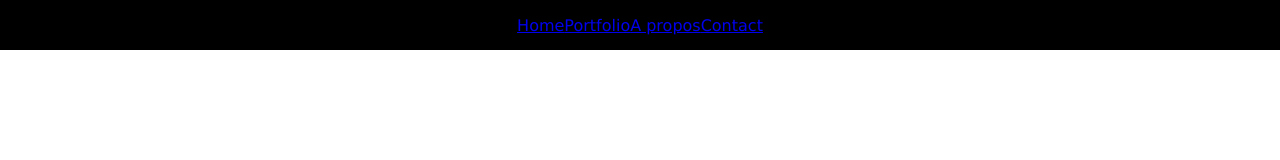
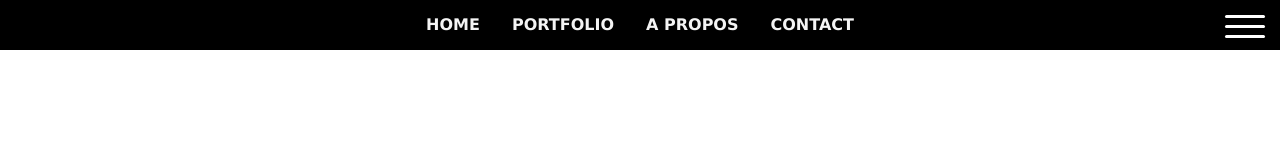
Before and after one commit to acelest/Navbar-Menu-Burger, a plain HTML site: page index.html in a window 1280 px wide. Drawn offline with Linux system fonts and the light colour scheme.

Commit message:
STYLE CSS

```diff
--- a/style.css
+++ b/style.css
@@ -1,10 +1,27 @@
+/* nav {
+  width: 100%;
+  height: 50px;
+  background: #000000;
+  position: fixed;
+}
+
+.navigation {
+  width: 100%;
+  height: 100%;
+  list-style: none;
+  display: flex;
+  justify-content: center;
+  align-items: center;
+  position: relative;
+} */
+
 *,
 ::before,
 ::after {
   box-sizing: border-box;
+  padding: 0;
   margin: 0;
-  padding: 0;
-  font-family: Verdana, Geneva, Tahoma, sans-serif;
+  font-family: CommitMono, Geneva, Tahoma, sans-serif;
 }
 
 nav {
@@ -23,3 +40,79 @@ nav {
   align-items: center;
   position: relative;
 }
+
+.navigation li {
+  margin: 0 1rem;
+  height: 100%;
+  /* text-align: center; */
+  line-height: 50px;
+}
+
+.navigation a {
+  color: rgb(244, 244, 244);
+  text-decoration: none;
+  font-weight: bold;
+  text-transform: uppercase;
+}
+
+.navigation a::after {
+  content: "";
+  display: block;
+  width: 0%;
+  height: 1px;
+  border-radius: 10px;
+  background: green;
+  margin: -15px auto 0 auto;
+  transition: width 0.2s ease-in;
+}
+.navigation a:hover {
+  color: rgb(61, 192, 1);
+}
+.navigation a:hover::after {
+  width: 100%;
+}
+
+.burger {
+  position: fixed;
+  top: 15px;
+  right: 15px;
+  width: 40px;
+  height: 40px;
+  cursor: pointer;
+  /* background: red; */
+}
+
+.lignes {
+  width: 100%;
+  height: 3px;
+  border-radius: 5px;
+  background: #ffffff;
+  position: absolute;
+  transition: opacity 0.2s ease-in-out, background 0.2s ease-in-out,
+    transform 0.2s ease-in-out;
+}
+
+.lignes:nth-child(1) {
+  top: 0;
+}
+.lignes:nth-child(2) {
+  top: 10px;
+}
+.lignes:nth-child(1) {
+  top: 20px;
+}
+
+.burger:active .lignes:nth-child(1) {
+  top: 12px;
+  background: gold;
+  transform: rotate(135deg);
+}
+.burger:active .lignes:nth-child(2) {
+  opacity: 0;
+  transform: translate(300px);
+}
+.burger:active .lignes:nth-child(3) {
+  top: 12px;
+  background: gold;
+  transform: rotate(-135deg);
+}
```
